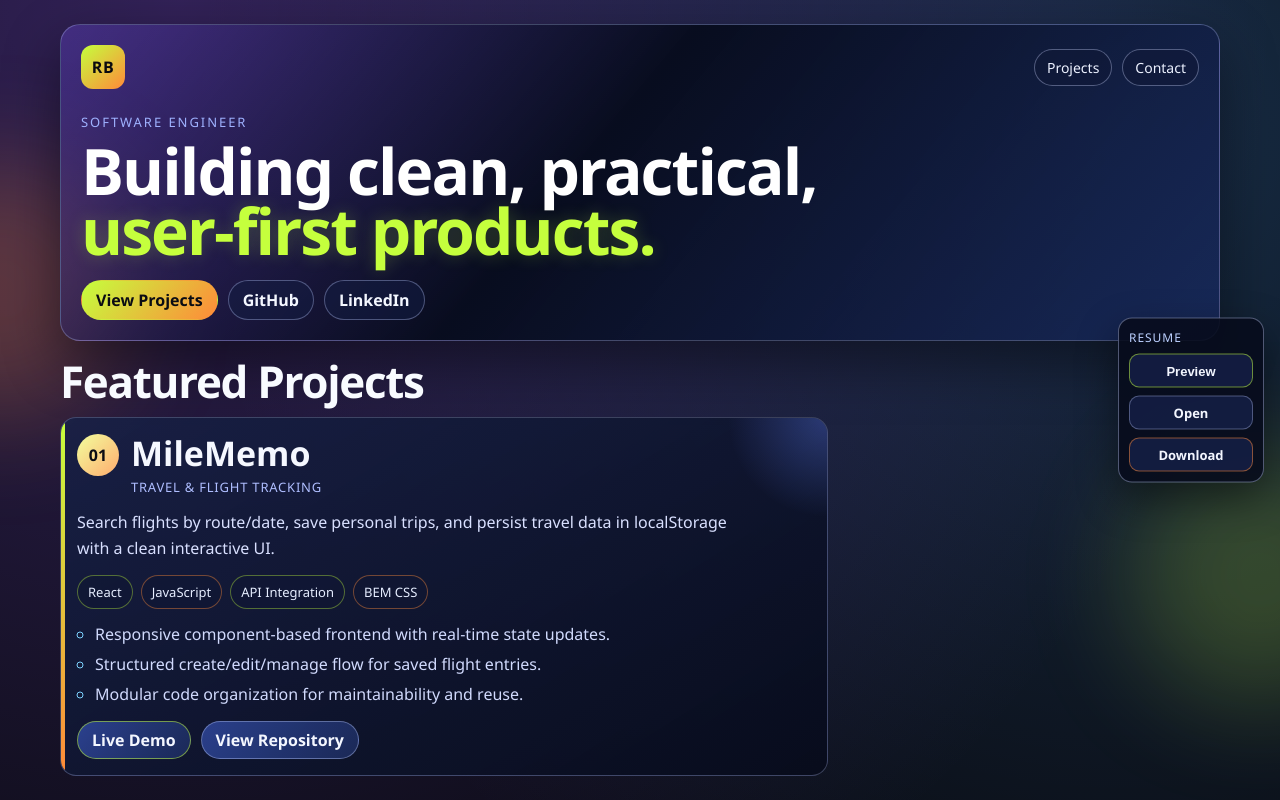
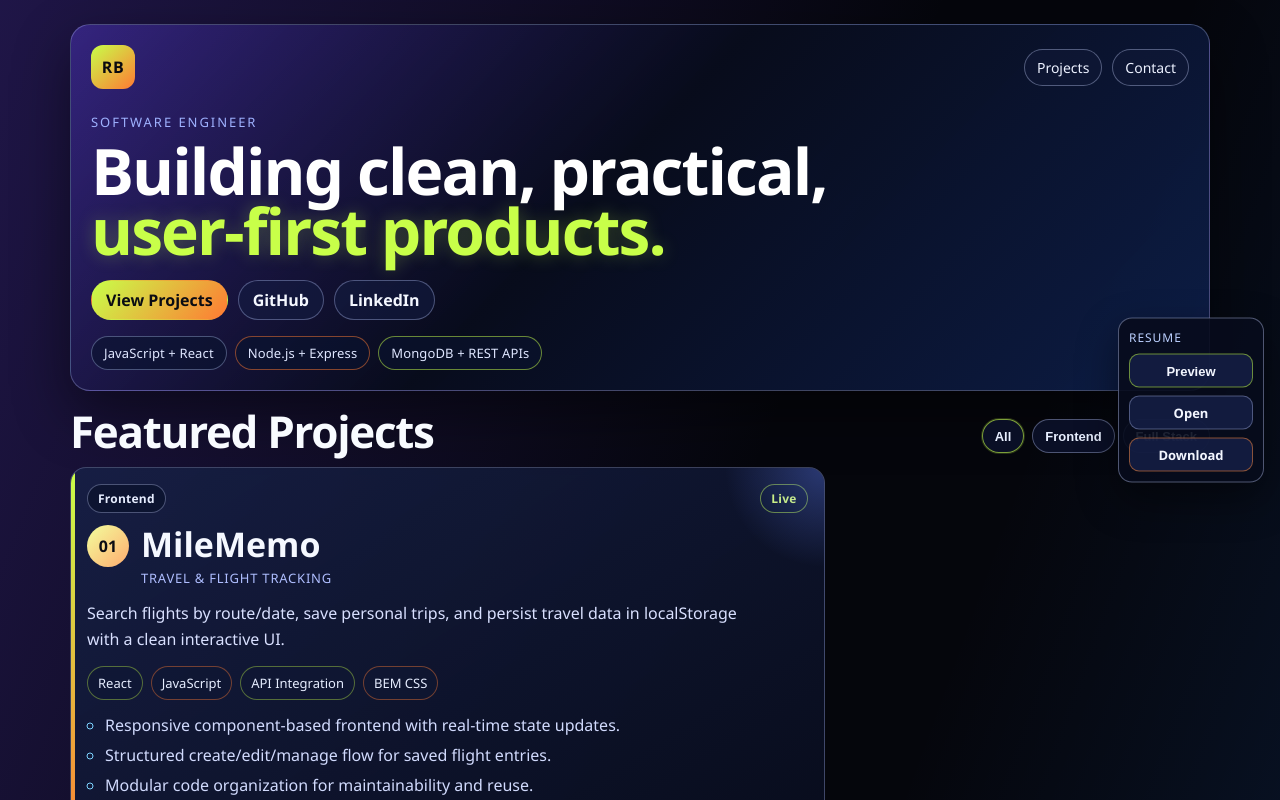
Before and after one commit to roeibaram/portfolio, a React (Vite) app: page / in a window 1280 px wide. Shown: the top 800 px of the page. Built offline with nearby package versions, Linux system fonts and the light colour scheme.

Commit message:
Refresh portfolio UI with project filters and scroll reveal

```diff
--- a/src/App.css
+++ b/src/App.css
@@ -1,30 +1,13 @@
 .page {
-  width: min(1160px, 100% - 34px);
+  width: min(1140px, 100% - 34px);
   margin: 0 auto;
   padding: 24px 0 54px;
   position: relative;
 }
 
-.page::before,
-.page::after {
-  content: "";
-  position: fixed;
-  width: 260px;
-  height: 260px;
-  border-radius: 50%;
-  filter: blur(52px);
-  pointer-events: none;
-  z-index: -1;
+@media (max-width: 760px) {
+  .page {
+    width: min(1140px, 100% - 18px);
+    padding-top: 16px;
+  }
 }
-
-.page::before {
-  left: -130px;
-  top: 20%;
-  background: rgba(255, 138, 57, 0.25);
-}
-
-.page::after {
-  right: -110px;
-  bottom: 12%;
-  background: rgba(197, 255, 61, 0.2);
-}
--- a/src/components/Header/Header.css
+++ b/src/components/Header/Header.css
@@ -2,7 +2,12 @@
   border: 1px solid rgba(188, 203, 255, 0.3);
   border-radius: 20px;
   padding: 20px;
-  background: linear-gradient(130deg, rgba(121, 84, 255, 0.28), rgba(7, 12, 29, 0.96) 45%, rgba(24, 42, 96, 0.78));
+  background: linear-gradient(
+    134deg,
+    rgba(103, 70, 255, 0.32),
+    rgba(8, 12, 28, 0.98) 46%,
+    rgba(15, 34, 82, 0.82)
+  );
   box-shadow: 0 22px 56px rgba(0, 0, 0, 0.45);
   animation: fadeUp 0.7s ease both;
 }
@@ -24,7 +29,7 @@
   font-weight: 800;
   letter-spacing: 0.04em;
   color: #0a0a0f;
-  background: linear-gradient(138deg, #c5ff3d, #ff8a39);
+  background: linear-gradient(138deg, #c8ff49, #ff7a33);
 }
 
 .header__nav-links {
@@ -49,7 +54,7 @@
 
 .header__nav-links a:hover {
   transform: translateY(-1px);
-  border-color: rgba(197, 255, 61, 0.55);
+  border-color: rgba(200, 255, 73, 0.58);
 }
 
 .header__hero {
@@ -75,8 +80,8 @@
 
 .header__name span {
   display: block;
-  color: #c5ff3d;
-  text-shadow: 0 0 18px rgba(197, 255, 61, 0.22);
+  color: #c8ff49;
+  text-shadow: 0 0 18px rgba(200, 255, 73, 0.26);
 }
 
 .header__actions {
@@ -101,13 +106,40 @@
 }
 
 .header__actions a:first-child {
-  background: linear-gradient(130deg, #c5ff3d, #ff8a39);
+  background: linear-gradient(130deg, #c8ff49, #ff7a33);
   color: #0b0c13;
   border-color: transparent;
 }
 
 .header__actions a:hover {
   transform: translateY(-2px);
+}
+
+.header__highlights {
+  list-style: none;
+  margin: 16px 0 0;
+  padding: 0;
+  display: flex;
+  flex-wrap: wrap;
+  gap: 8px;
+}
+
+.header__highlights li {
+  border: 1px solid rgba(188, 208, 255, 0.34);
+  border-radius: 999px;
+  padding: 7px 12px;
+  font-size: 13px;
+  letter-spacing: 0.01em;
+  background: rgba(11, 20, 48, 0.62);
+  color: #dfe6ff;
+}
+
+.header__highlights li:nth-child(2) {
+  border-color: rgba(255, 122, 51, 0.5);
+}
+
+.header__highlights li:nth-child(3) {
+  border-color: rgba(200, 255, 73, 0.5);
 }
 
 @keyframes fadeUp {
--- a/src/components/Header/Header.jsx
+++ b/src/components/Header/Header.jsx
@@ -36,6 +36,12 @@ function Header() {
             LinkedIn
           </a>
         </div>
+
+        <ul className="header__highlights">
+          <li>JavaScript + React</li>
+          <li>Node.js + Express</li>
+          <li>MongoDB + REST APIs</li>
+        </ul>
       </div>
     </header>
   );
--- a/src/components/Main/Main.css
+++ b/src/components/Main/Main.css
@@ -20,6 +20,11 @@
 
 .main__section-head {
   margin-bottom: 14px;
+  display: flex;
+  align-items: flex-end;
+  justify-content: space-between;
+  gap: 12px;
+  flex-wrap: wrap;
 }
 
 .main__title {
@@ -28,6 +33,38 @@
   line-height: 1;
   letter-spacing: -0.03em;
   color: #f8fbff;
+}
+
+.main__filters {
+  list-style: none;
+  display: flex;
+  gap: 8px;
+  flex-wrap: wrap;
+  margin: 0;
+  padding: 0;
+}
+
+.main__filter-btn {
+  min-height: 34px;
+  border-radius: 999px;
+  border: 1px solid rgba(196, 208, 255, 0.36);
+  background: rgba(13, 20, 49, 0.72);
+  color: #e8efff;
+  padding: 0 12px;
+  font-size: 13px;
+  font-weight: 600;
+  cursor: pointer;
+  transition: transform 0.2s ease, border-color 0.2s ease;
+}
+
+.main__filter-btn:hover {
+  transform: translateY(-1px);
+  border-color: rgba(255, 122, 51, 0.58);
+}
+
+.main__filter-btn_active {
+  border-color: rgba(200, 255, 73, 0.6);
+  box-shadow: 0 0 0 1px rgba(200, 255, 73, 0.18);
 }
 
 .main__projects {
@@ -67,11 +104,11 @@
 }
 
 .main__contact-list li:nth-child(1) {
-  border-color: rgba(197, 255, 61, 0.45);
+  border-color: rgba(200, 255, 73, 0.46);
 }
 
 .main__contact-list li:nth-child(2) {
-  border-color: rgba(255, 138, 57, 0.5);
+  border-color: rgba(255, 122, 51, 0.5);
 }
 
 .main__contact-list li:hover {
@@ -97,4 +134,8 @@
   .main__projects {
     grid-template-columns: 1fr;
   }
+
+  .main__section-head {
+    align-items: flex-start;
+  }
 }
--- a/src/components/Main/Main.jsx
+++ b/src/components/Main/Main.jsx
@@ -1,4 +1,4 @@
-import React from "react";
+import React, { useMemo, useState } from "react";
 import "./Main.css";
 import ProjectItem from "../ProjectItem/ProjectItem";
 
@@ -6,6 +6,8 @@ const projects = [
   {
     name: "MileMemo",
     subtitle: "Travel & Flight Tracking",
+    category: "Frontend",
+    status: "Live",
     link: "https://github.com/roeibaram/MileMemo",
     live: "https://roeibaram.github.io/MileMemo/",
     description:
@@ -20,6 +22,8 @@ const projects = [
   {
     name: "WTWR",
     subtitle: "Weather-Based Clothing App",
+    category: "Full Stack",
+    status: "Live",
     link: "https://github.com/roeibaram/se_project_react",
     live: "https://roeibaram.github.io/se_project_react/",
     description:
@@ -34,6 +38,8 @@ const projects = [
   {
     name: "PetMatch",
     subtitle: "Pet Adoption Search",
+    category: "Frontend",
+    status: "Live",
     link: "https://github.com/roeibaram/petmatch",
     live: "https://roeibaram.github.io/petmatch/",
     description:
@@ -48,6 +54,8 @@ const projects = [
   {
     name: "Spots",
     subtitle: "Photo Sharing UI",
+    category: "Frontend",
+    status: "Live",
     link: "https://github.com/roeibaram/se_project_spots",
     live: "https://roeibaram.github.io/se_project_spots/",
     description:
@@ -62,15 +70,47 @@ const projects = [
 ];
 
 function Main() {
+  const [activeFilter, setActiveFilter] = useState("All");
+
+  const filters = useMemo(
+    () => ["All", ...new Set(projects.map((project) => project.category))],
+    []
+  );
+
+  const filteredProjects = useMemo(() => {
+    if (activeFilter === "All") {
+      return projects;
+    }
+
+    return projects.filter((project) => project.category === activeFilter);
+  }, [activeFilter]);
+
   return (
     <main className="main">
       <section id="projects" className="main__section main__section--projects">
         <div className="main__section-head">
           <h2 className="main__title">Featured Projects</h2>
+          <ul className="main__filters" aria-label="Project category filters">
+            {filters.map((filter) => (
+              <li key={filter}>
+                <button
+                  type="button"
+                  className={
+                    activeFilter === filter
+                      ? "main__filter-btn main__filter-btn_active"
+                      : "main__filter-btn"
+                  }
+                  onClick={() => setActiveFilter(filter)}
+                >
+                  {filter}
+                </button>
+              </li>
+            ))}
+          </ul>
         </div>
 
         <ul className="main__projects">
-          {projects.map((project, index) => (
+          {filteredProjects.map((project, index) => (
             <ProjectItem key={project.name} project={project} index={index} />
           ))}
         </ul>
--- a/src/components/ProjectItem/ProjectItem.css
+++ b/src/components/ProjectItem/ProjectItem.css
@@ -5,9 +5,14 @@
   padding: 16px;
   background: linear-gradient(148deg, rgba(23, 33, 71, 0.84), rgba(8, 12, 28, 0.98));
   overflow: hidden;
-  transition: transform 0.25s ease, border-color 0.25s ease;
+  transition: transform 0.45s ease, border-color 0.35s ease, opacity 0.55s ease;
   opacity: 0;
-  animation: cardIn 0.7s ease forwards;
+  transform: translateY(26px);
+}
+
+.project-card--visible {
+  opacity: 1;
+  transform: translateY(0);
 }
 
 .project-card::before {
@@ -17,30 +22,30 @@
   top: 0;
   width: 4px;
   height: 100%;
-  background: linear-gradient(180deg, #c5ff3d, #ff8a39);
+  background: linear-gradient(180deg, #c8ff49, #ff7a33);
 }
 
 .project-card:nth-child(1) {
   grid-column: 1 / 9;
-  animation-delay: 0.2s;
+  transition-delay: 0.05s;
 }
 
 .project-card:nth-child(2) {
   grid-column: 5 / -1;
   margin-top: 28px;
-  animation-delay: 0.35s;
+  transition-delay: 0.12s;
 }
 
 .project-card:nth-child(3) {
   grid-column: 1 / 8;
   margin-top: -8px;
-  animation-delay: 0.5s;
+  transition-delay: 0.2s;
 }
 
 .project-card:nth-child(4) {
   grid-column: 4 / -1;
   margin-top: 20px;
-  animation-delay: 0.65s;
+  transition-delay: 0.28s;
 }
 
 .project-card:hover {
@@ -60,15 +65,41 @@
 }
 
 .project-card--2 .project-card__glow {
-  background: radial-gradient(circle, rgba(197, 255, 61, 0.28), transparent 72%);
+  background: radial-gradient(circle, rgba(200, 255, 73, 0.28), transparent 72%);
 }
 
 .project-card--3 .project-card__glow {
-  background: radial-gradient(circle, rgba(255, 138, 57, 0.3), transparent 72%);
+  background: radial-gradient(circle, rgba(255, 122, 51, 0.3), transparent 72%);
 }
 
 .project-card--4 .project-card__glow {
   background: radial-gradient(circle, rgba(101, 240, 222, 0.25), transparent 72%);
+}
+
+.project-card__meta {
+  display: flex;
+  justify-content: space-between;
+  align-items: center;
+  gap: 10px;
+  margin-bottom: 12px;
+}
+
+.project-card__category,
+.project-card__status {
+  margin: 0;
+  border-radius: 999px;
+  border: 1px solid rgba(196, 206, 255, 0.34);
+  background: rgba(10, 18, 44, 0.72);
+  padding: 5px 10px;
+  font-size: 12px;
+  font-weight: 600;
+  letter-spacing: 0.02em;
+  color: #e6edff;
+}
+
+.project-card__status {
+  border-color: rgba(200, 255, 73, 0.5);
+  color: #d9ff74;
 }
 
 .project-card__head {
@@ -130,11 +161,11 @@
 }
 
 .project-card__stack li:nth-child(odd) {
-  border-color: rgba(197, 255, 61, 0.38);
+  border-color: rgba(200, 255, 73, 0.38);
 }
 
 .project-card__stack li:nth-child(even) {
-  border-color: rgba(255, 138, 57, 0.42);
+  border-color: rgba(255, 122, 51, 0.42);
 }
 
 .project-card__points {
@@ -170,24 +201,18 @@
 }
 
 .project-card__actions a:first-child {
-  border-color: rgba(197, 255, 61, 0.52);
-}
-
-@keyframes cardIn {
-  from {
-    opacity: 0;
-    transform: translateY(26px);
-  }
-  to {
-    opacity: 1;
-    transform: translateY(0);
-  }
+  border-color: rgba(200, 255, 73, 0.52);
 }
 
 @media (max-width: 980px) {
   .project-card {
     margin-top: 0;
     grid-column: auto !important;
+    transition-delay: 0s;
+  }
+
+  .project-card:hover {
+    transform: translateY(-2px);
   }
 }
 
@@ -195,6 +220,10 @@
   .project-card {
     padding: 14px;
     border-radius: 14px;
+  }
+
+  .project-card__meta {
+    flex-wrap: wrap;
   }
 
   .project-card__index {
--- a/src/components/ProjectItem/ProjectItem.jsx
+++ b/src/components/ProjectItem/ProjectItem.jsx
@@ -1,10 +1,49 @@
-import React from "react";
+import React, { useEffect, useRef, useState } from "react";
 import "./ProjectItem.css";
 
 function ProjectItem({ project, index }) {
+  const [isVisible, setIsVisible] = useState(false);
+  const cardRef = useRef(null);
+
+  useEffect(() => {
+    if (!cardRef.current) {
+      return undefined;
+    }
+
+    const observer = new IntersectionObserver(
+      (entries) => {
+        entries.forEach((entry) => {
+          if (entry.isIntersecting) {
+            setIsVisible(true);
+            observer.unobserve(entry.target);
+          }
+        });
+      },
+      {
+        threshold: 0.15,
+      }
+    );
+
+    observer.observe(cardRef.current);
+
+    return () => {
+      observer.disconnect();
+    };
+  }, []);
+
   return (
-    <li className={`project-card project-card--${index + 1}`}>
+    <li
+      ref={cardRef}
+      className={`project-card project-card--${index + 1} ${
+        isVisible ? "project-card--visible" : ""
+      }`}
+    >
       <div className="project-card__glow" aria-hidden="true" />
+      <div className="project-card__meta">
+        <p className="project-card__category">{project.category}</p>
+        <p className="project-card__status">{project.status}</p>
+      </div>
+
       <div className="project-card__head">
         <p className="project-card__index">0{index + 1}</p>
         <div>
--- a/src/index.css
+++ b/src/index.css
@@ -12,10 +12,9 @@ body {
   font-family: "Space Grotesk", "Segoe UI", Roboto, Arial, sans-serif;
   color: #eef0ff;
   background:
-    radial-gradient(circle at 14% 0%, rgba(146, 88, 255, 0.3), transparent 45%),
-    radial-gradient(circle at 88% 6%, rgba(73, 165, 255, 0.22), transparent 40%),
-    radial-gradient(circle at 48% 100%, rgba(193, 255, 65, 0.12), transparent 42%),
-    #090a10;
+    linear-gradient(112deg, rgba(74, 47, 168, 0.38), transparent 42%),
+    linear-gradient(290deg, rgba(34, 124, 255, 0.22), transparent 45%),
+    #05060c;
 }
 
 a {
```
Also changed, not shown: src/components/Footer/Footer.css (+6 -2 lines).
